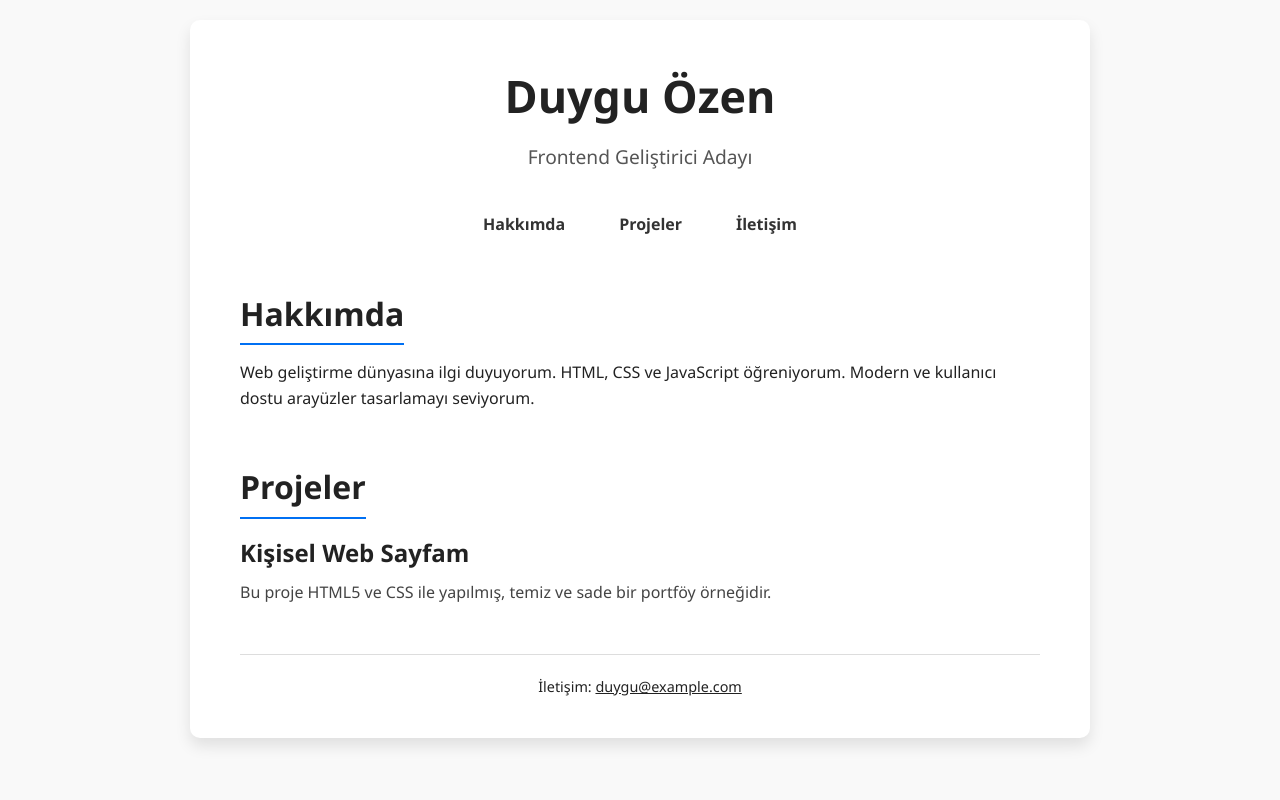
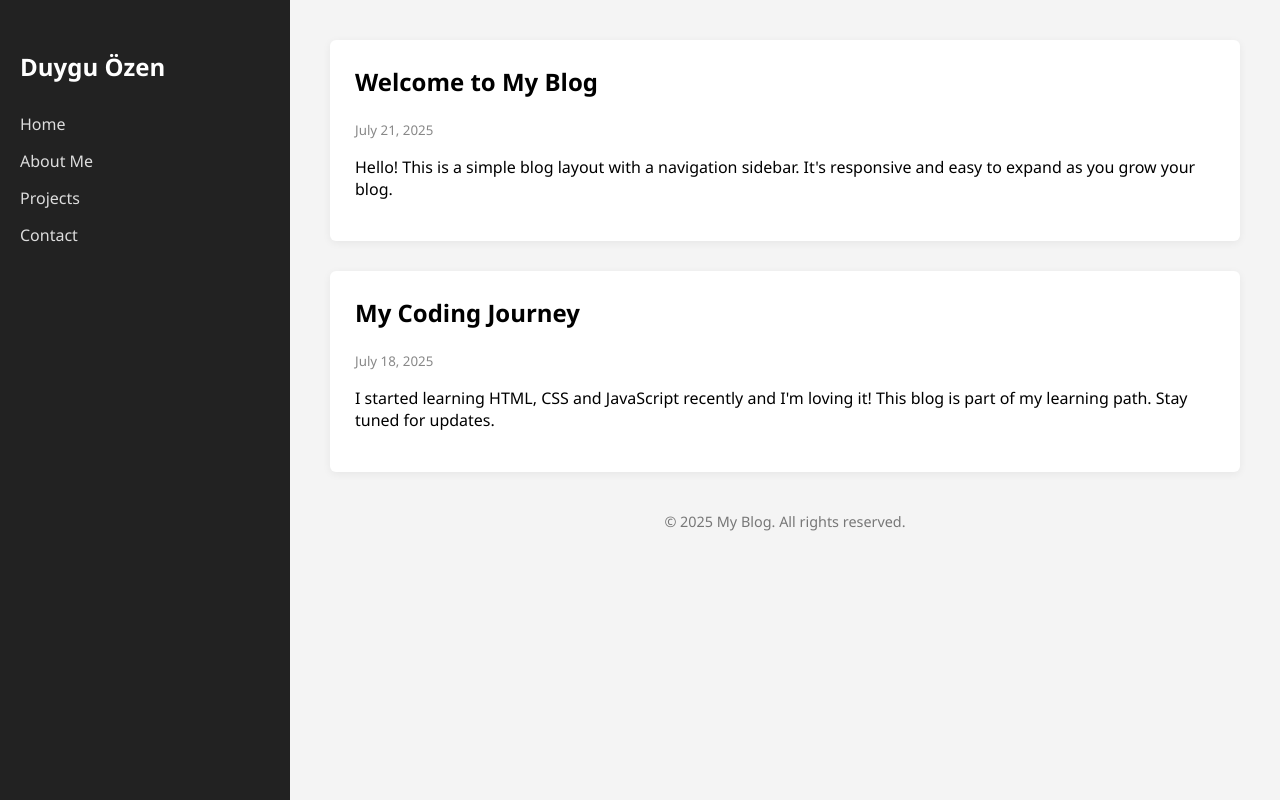
Before and after one commit to Duygu-Ozen/duyguozen, a plain HTML site: page index.html in a window 1280 px wide. Drawn offline with Linux system fonts and the light colour scheme.

Commit message:
Update index.html

```diff
--- a/index.html
+++ b/index.html
@@ -1,137 +1,115 @@
 <!DOCTYPE html>
-<html lang="tr">
+<html lang="en">
 <head>
   <meta charset="UTF-8" />
-  <meta name="viewport" content="width=device-width, initial-scale=1" />
-  <title>Duygu Özen - Kişisel Web Sayfası</title>
+  <meta name="viewport" content="width=device-width, initial-scale=1.0"/>
+  <title>My Personal Blog with Sidebar</title>
   <style>
-    /* Temel Reset */
-    * {
-      margin: 0; padding: 0; box-sizing: border-box;
-      font-family: 'Segoe UI', Tahoma, Geneva, Verdana, sans-serif;
-      color: #222;
+    body {
+      margin: 0;
+      font-family: 'Segoe UI', sans-serif;
+      display: flex;
+      min-height: 100vh;
+      background: #f4f4f4;
     }
-    body {
-      background: #f9f9f9;
-      line-height: 1.6;
-      display: flex;
-      justify-content: center;
-      padding: 20px;
+
+    .sidebar {
+      width: 250px;
+      background-color: #222;
+      color: white;
+      padding: 30px 20px;
+      flex-shrink: 0;
     }
-    .container {
-      max-width: 900px;
-      width: 100%;
+
+    .sidebar h2 {
+      margin-bottom: 30px;
+      font-size: 1.5rem;
+    }
+
+    .sidebar a {
+      display: block;
+      color: #ddd;
+      text-decoration: none;
+      margin: 15px 0;
+      transition: color 0.3s ease;
+    }
+
+    .sidebar a:hover {
+      color: #fff;
+    }
+
+    .main-content {
+      flex: 1;
+      padding: 40px;
+    }
+
+    .post {
       background: white;
-      padding: 40px 50px;
-      box-shadow: 0 8px 15px rgba(0,0,0,0.1);
-      border-radius: 10px;
+      padding: 25px;
+      margin-bottom: 30px;
+      border-radius: 6px;
+      box-shadow: 0 2px 8px rgba(0,0,0,0.06);
     }
-    header {
-      text-align: center;
-      margin-bottom: 40px;
+
+    .post h2 {
+      margin-top: 0;
     }
-    header h1 {
-      font-size: 2.8rem;
-      margin-bottom: 10px;
-      font-weight: 700;
+
+    .post small {
+      color: #888;
     }
-    header p {
-      font-size: 1.2rem;
-      color: #555;
-    }
-    nav ul {
-      list-style: none;
-      display: flex;
-      justify-content: center;
-      gap: 30px;
-      margin-bottom: 50px;
-    }
-    nav a {
-      text-decoration: none;
-      font-weight: 600;
-      color: #333;
-      padding: 6px 12px;
-      border-radius: 5px;
-      transition: background-color 0.3s ease, color 0.3s ease;
-    }
-    nav a:hover {
-      background-color: #0070f3;
-      color: white;
-    }
-    section {
-      margin-bottom: 50px;
-    }
-    section h2 {
-      font-size: 2rem;
-      margin-bottom: 15px;
-      border-bottom: 2px solid #0070f3;
-      display: inline-block;
-      padding-bottom: 4px;
-    }
-    article h3 {
-      font-size: 1.5rem;
-      margin-bottom: 8px;
-      color: #222;
-    }
-    article p {
-      color: #444;
-      font-size: 1rem;
-      line-height: 1.5;
-    }
+
     footer {
       text-align: center;
+      margin-top: 40px;
       font-size: 0.9rem;
       color: #777;
-      padding-top: 20px;
-      border-top: 1px solid #ddd;
     }
 
     /* Responsive */
-    @media(max-width: 600px) {
-      .container {
-        padding: 20px 25px;
+    @media (max-width: 768px) {
+      body {
+        flex-direction: column;
       }
-      nav ul {
-        flex-direction: column;
-        gap: 15px;
+
+      .sidebar {
+        width: 100%;
+        text-align: center;
+      }
+
+      .main-content {
+        padding: 20px;
       }
     }
   </style>
 </head>
 <body>
-  <div class="container">
-    <header>
-      <h1>Duygu Özen</h1>
-      <p>Frontend Geliştirici Adayı</p>
-    </header>
 
-    <nav>
-      <ul>
-        <li><a href="#hakkimda">Hakkımda</a></li>
-        <li><a href="#projeler">Projeler</a></li>
-        <li><a href="#iletisim">İletişim</a></li>
-      </ul>
-    </nav>
+  <div class="sidebar">
+    <h2>Duygu Özen</h2>
+    <a href="#">Home</a>
+    <a href="#">About Me</a>
+    <a href="#">Projects</a>
+    <a href="#">Contact</a>
+  </div>
 
-    <main>
-      <section id="hakkimda">
-        <h2>Hakkımda</h2>
-        <p>Web geliştirme dünyasına ilgi duyuyorum. HTML, CSS ve JavaScript öğreniyorum. Modern ve kullanıcı dostu arayüzler tasarlamayı seviyorum.</p>
-      </section>
+  <div class="main-content">
+    <div class="post">
+      <h2>Welcome to My Blog</h2>
+      <small>July 21, 2025</small>
+      <p>Hello! This is a simple blog layout with a navigation sidebar. It's responsive and easy to expand as you grow your blog.</p>
+    </div>
 
-      <section id="projeler">
-        <h2>Projeler</h2>
-        <article>
-          <h3>Kişisel Web Sayfam</h3>
-          <p>Bu proje HTML5 ve CSS ile yapılmış, temiz ve sade bir portföy örneğidir.</p>
-        </article>
-        <!-- Daha fazla proje buraya eklenebilir -->
-      </section>
-    </main>
+    <div class="post">
+      <h2>My Coding Journey</h2>
+      <small>July 18, 2025</small>
+      <p>I started learning HTML, CSS and JavaScript recently and I'm loving it! This blog is part of my learning path. Stay tuned for updates.</p>
+    </div>
 
-    <footer id="iletisim">
-      <p>İletişim: <a href="mailto:duygu@example.com">duygu@example.com</a></p>
+    <footer>
+      &copy; 2025 My Blog. All rights reserved.
     </footer>
   </div>
+
 </body>
 </html>
```
